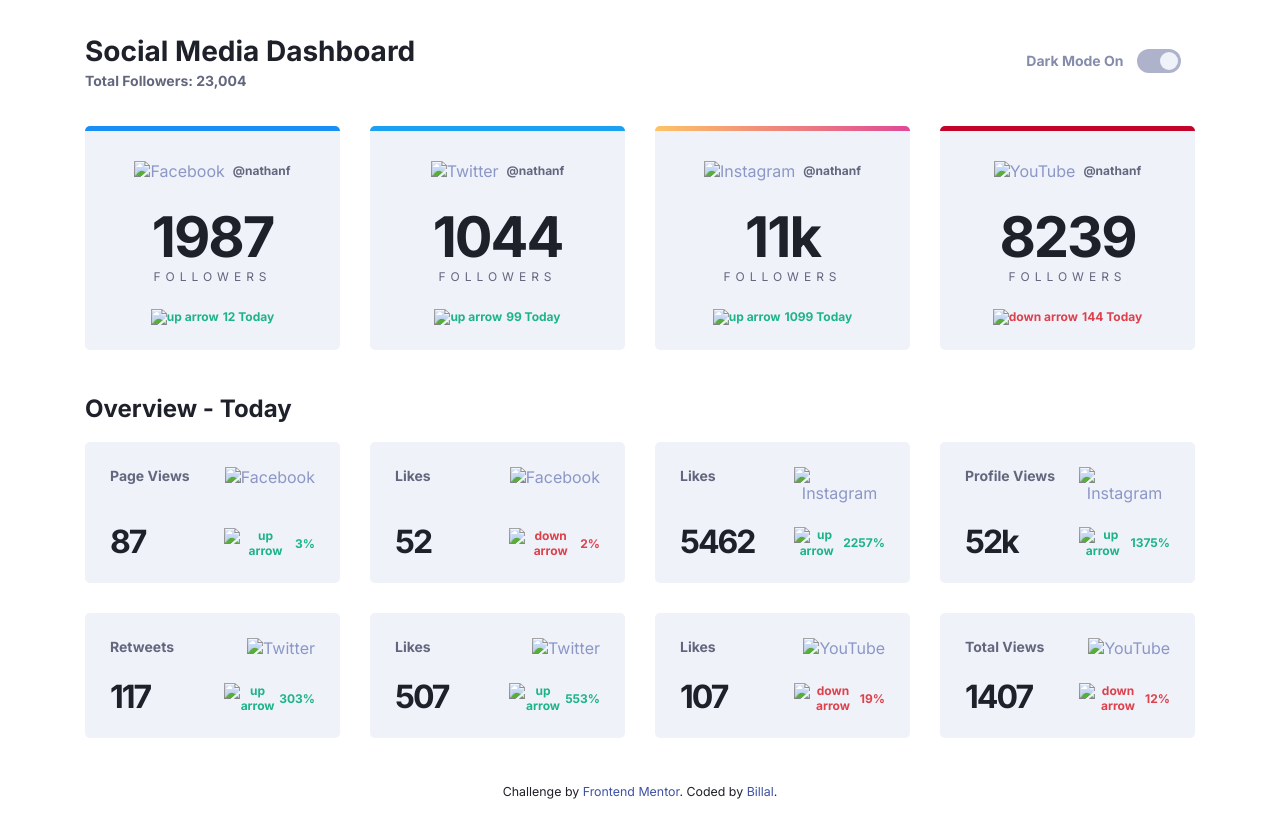
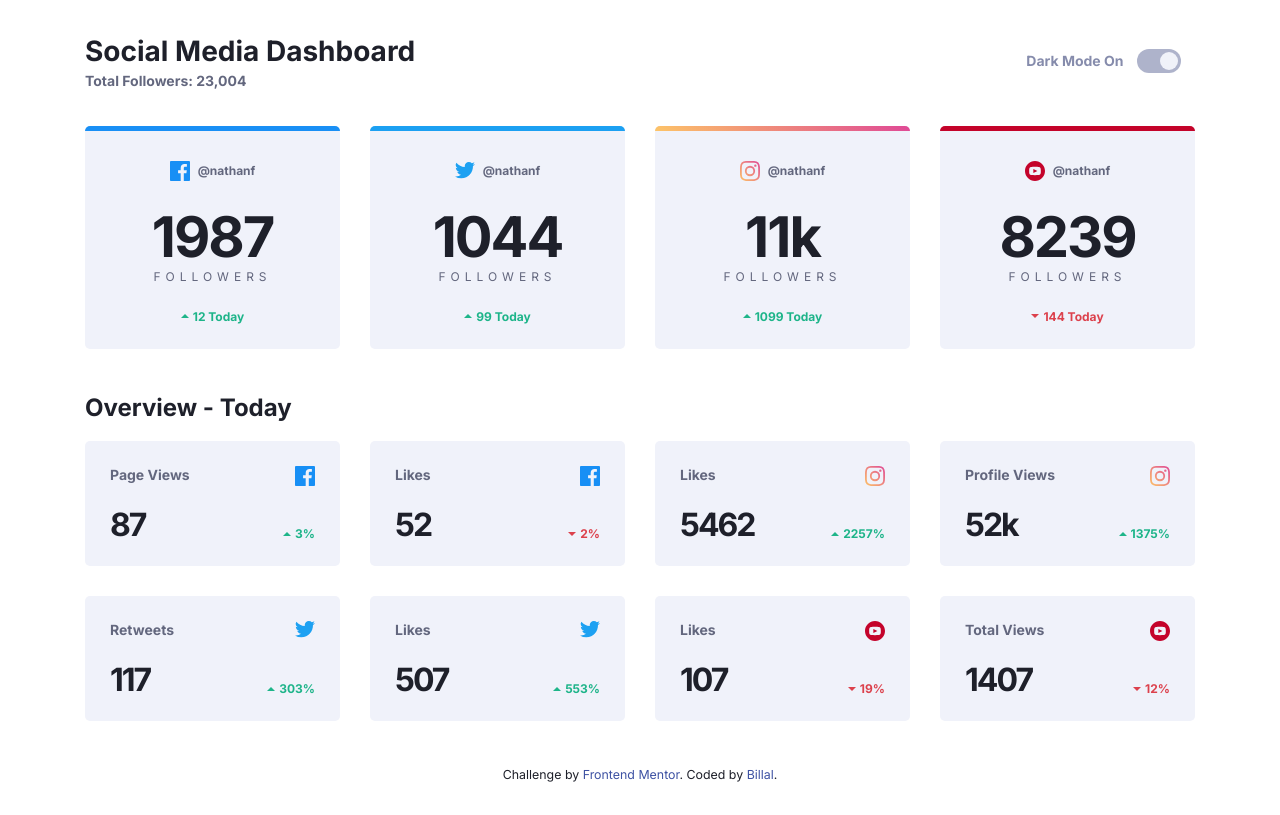
Before and after one commit to billalben/fem-darklight-toggle, a website: page index.html in a window 1280 px wide. Drawn offline with nearby package versions, Linux system fonts and the light colour scheme; the site is published under a folder, as on GitHub Pages, so addresses that start at the root find nothing.

Commit message:
Update index.html

```diff
--- a/index.html
+++ b/index.html
@@ -64,7 +64,7 @@
           <div class="card__platform">
             <img
               class="card__icon"
-              src="/images/icon-facebook.svg"
+              src="./images/icon-facebook.svg"
               alt="Facebook"
             />
             <div class="card__username">@nathanf</div>
@@ -74,7 +74,7 @@
             <div class="card__label">Followers</div>
           </div>
           <div class="card__change card__change--up">
-            <img src="/images/icon-up.svg" alt="up arrow" />
+            <img src="./images/icon-up.svg" alt="up arrow" />
             <div class="card__number">12 Today</div>
           </div>
         </div>
@@ -83,7 +83,7 @@
           <div class="card__platform">
             <img
               class="card__icon"
-              src="/images/icon-twitter.svg"
+              src="./images/icon-twitter.svg"
               alt="Twitter"
             />
             <div class="card__username">@nathanf</div>
@@ -93,7 +93,7 @@
             <div class="card__label">Followers</div>
           </div>
           <div class="card__change card__change--up">
-            <img src="/images/icon-up.svg" alt="up arrow" />
+            <img src="./images/icon-up.svg" alt="up arrow" />
             <div class="card__number">99 Today</div>
           </div>
         </div>
@@ -102,7 +102,7 @@
           <div class="card__platform">
             <img
               class="card__icon"
-              src="/images/icon-instagram.svg"
+              src="./images/icon-instagram.svg"
               alt="Instagram"
             />
             <div class="card__username">@nathanf</div>
@@ -112,7 +112,7 @@
             <div class="card__label">Followers</div>
           </div>
           <div class="card__change card__change--up">
-            <img src="/images/icon-up.svg" alt="up arrow" />
+            <img src="./images/icon-up.svg" alt="up arrow" />
             <div class="card__number">1099 Today</div>
           </div>
         </div>
@@ -121,7 +121,7 @@
           <div class="card__platform">
             <img
               class="card__icon"
-              src="/images/icon-youtube.svg"
+              src="./images/icon-youtube.svg"
               alt="YouTube"
             />
             <div class="card__username">@nathanf</div>
@@ -131,7 +131,7 @@
             <div class="card__label">Followers</div>
           </div>
           <div class="card__change card__change--down">
-            <img src="/images/icon-down.svg" alt="down arrow" />
+            <img src="./images/icon-down.svg" alt="down arrow" />
             <div class="card__number">144 Today</div>
           </div>
         </div>
@@ -142,73 +142,73 @@
         <div class="cards">
           <div class="card card-grid">
             <div class="card__subtitle">Page Views</div>
-            <img class="" src="/images/icon-facebook.svg" alt="Facebook" />
+            <img class="" src="./images/icon-facebook.svg" alt="Facebook" />
             <div class="card__count card__count--small">87</div>
             <div class="card__change card__change--up">
-              <img src="/images/icon-up.svg" alt="up arrow" />
+              <img src="./images/icon-up.svg" alt="up arrow" />
               <div class="card__number">3%</div>
             </div>
           </div>
           <div class="card card-grid">
             <div class="card__subtitle">Likes</div>
-            <img class="" src="/images/icon-facebook.svg" alt="Facebook" />
+            <img class="" src="./images/icon-facebook.svg" alt="Facebook" />
             <div class="card__count card__count--small">52</div>
             <div class="card__change card__change--down">
-              <img src="/images/icon-down.svg" alt="down arrow" />
+              <img src="./images/icon-down.svg" alt="down arrow" />
               <div class="card__number">2%</div>
             </div>
           </div>
           <div class="card card-grid">
             <div class="card__subtitle">Likes</div>
-            <img class="" src="/images/icon-instagram.svg" alt="Instagram" />
+            <img class="" src="./images/icon-instagram.svg" alt="Instagram" />
             <div class="card__count card__count--small">5462</div>
             <div class="card__change card__change--up">
-              <img src="/images/icon-up.svg" alt="up arrow" />
+              <img src="./images/icon-up.svg" alt="up arrow" />
               <div class="card__number">2257%</div>
             </div>
           </div>
           <div class="card card-grid">
             <div class="card__subtitle">Profile Views</div>
-            <img class="" src="/images/icon-instagram.svg" alt="Instagram" />
+            <img class="" src="./images/icon-instagram.svg" alt="Instagram" />
             <div class="card__count card__count--small">52k</div>
             <div class="card__change card__change--up">
-              <img src="/images/icon-up.svg" alt="up arrow" />
+              <img src="./images/icon-up.svg" alt="up arrow" />
               <div class="card__number">1375%</div>
             </div>
           </div>
           <div class="card card-grid">
             <div class="card__subtitle">Retweets</div>
-            <img class="" src="/images/icon-twitter.svg" alt="Twitter" />
+            <img class="" src="./images/icon-twitter.svg" alt="Twitter" />
             <div class="card__count card__count--small">117</div>
             <div class="card__change card__change--up">
-              <img src="/images/icon-up.svg" alt="up arrow" />
+              <img src="./images/icon-up.svg" alt="up arrow" />
               <div class="card__number">303%</div>
             </div>
           </div>
           <div class="card card-grid">
             <div class="card__subtitle">Likes</div>
-            <img class="" src="/images/icon-twitter.svg" alt="Twitter" />
+            <img class="" src="./images/icon-twitter.svg" alt="Twitter" />
             <div class="card__count card__count--small">507</div>
             <div class="card__change card__change--up">
-              <img src="/images/icon-up.svg" alt="up arrow" />
+              <img src="./images/icon-up.svg" alt="up arrow" />
               <div class="card__number">553%</div>
             </div>
           </div>
           <div class="card card-grid">
             <div class="card__subtitle">Likes</div>
-            <img class="" src="/images/icon-youtube.svg" alt="YouTube" />
+            <img class="" src="./images/icon-youtube.svg" alt="YouTube" />
             <div class="card__count card__count--small">107</div>
             <div class="card__change card__change--down">
-              <img src="/images/icon-down.svg" alt="down arrow" />
+              <img src="./images/icon-down.svg" alt="down arrow" />
               <div class="card__number">19%</div>
             </div>
           </div>
           <div class="card card-grid">
             <div class="card__subtitle">Total Views</div>
-            <img class="" src="/images/icon-youtube.svg" alt="YouTube" />
+            <img class="" src="./images/icon-youtube.svg" alt="YouTube" />
             <div class="card__count card__count--small">1407</div>
             <div class="card__change card__change--down">
-              <img src="/images/icon-down.svg" alt="down arrow" />
+              <img src="./images/icon-down.svg" alt="down arrow" />
               <div class="card__number">12%</div>
             </div>
           </div>
```
